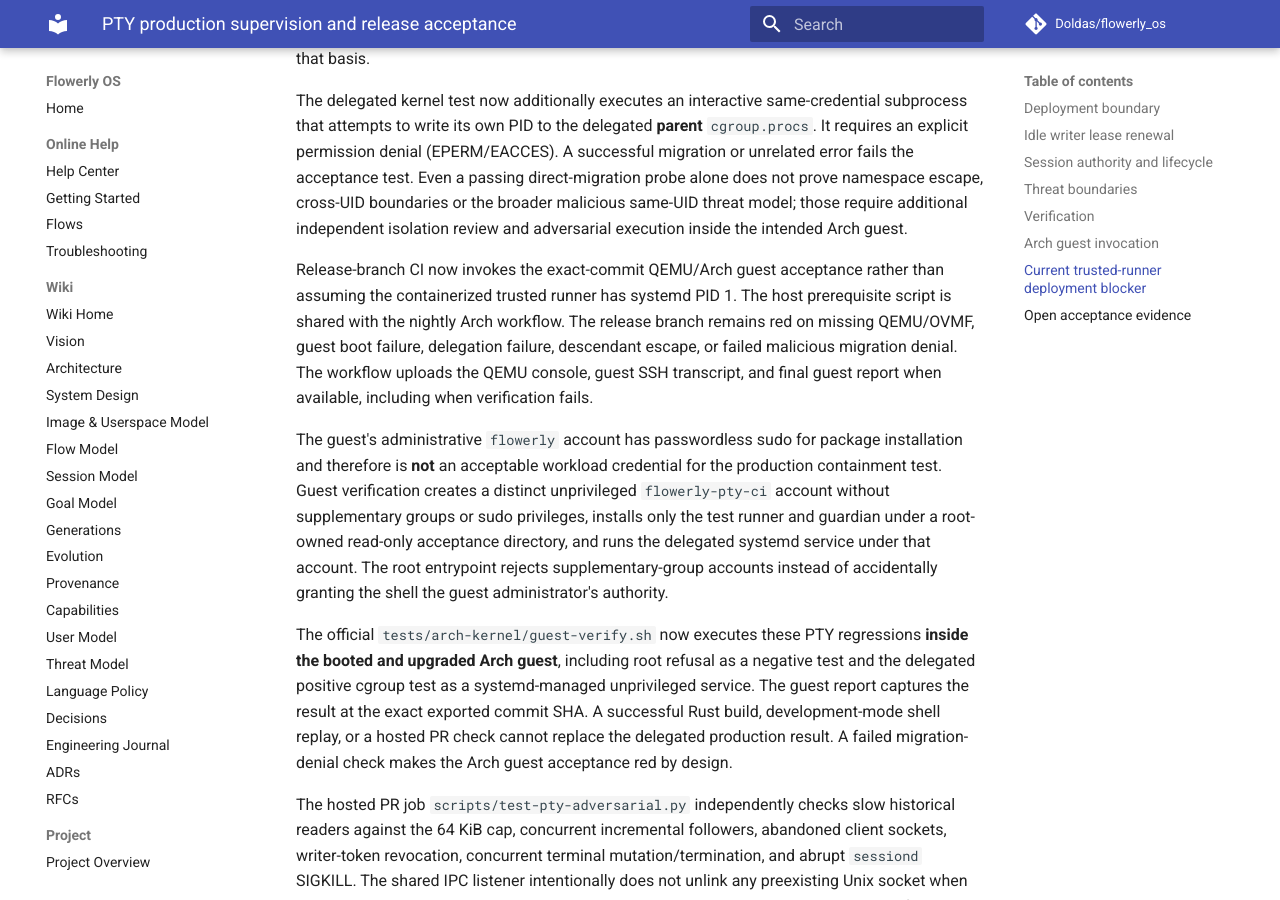
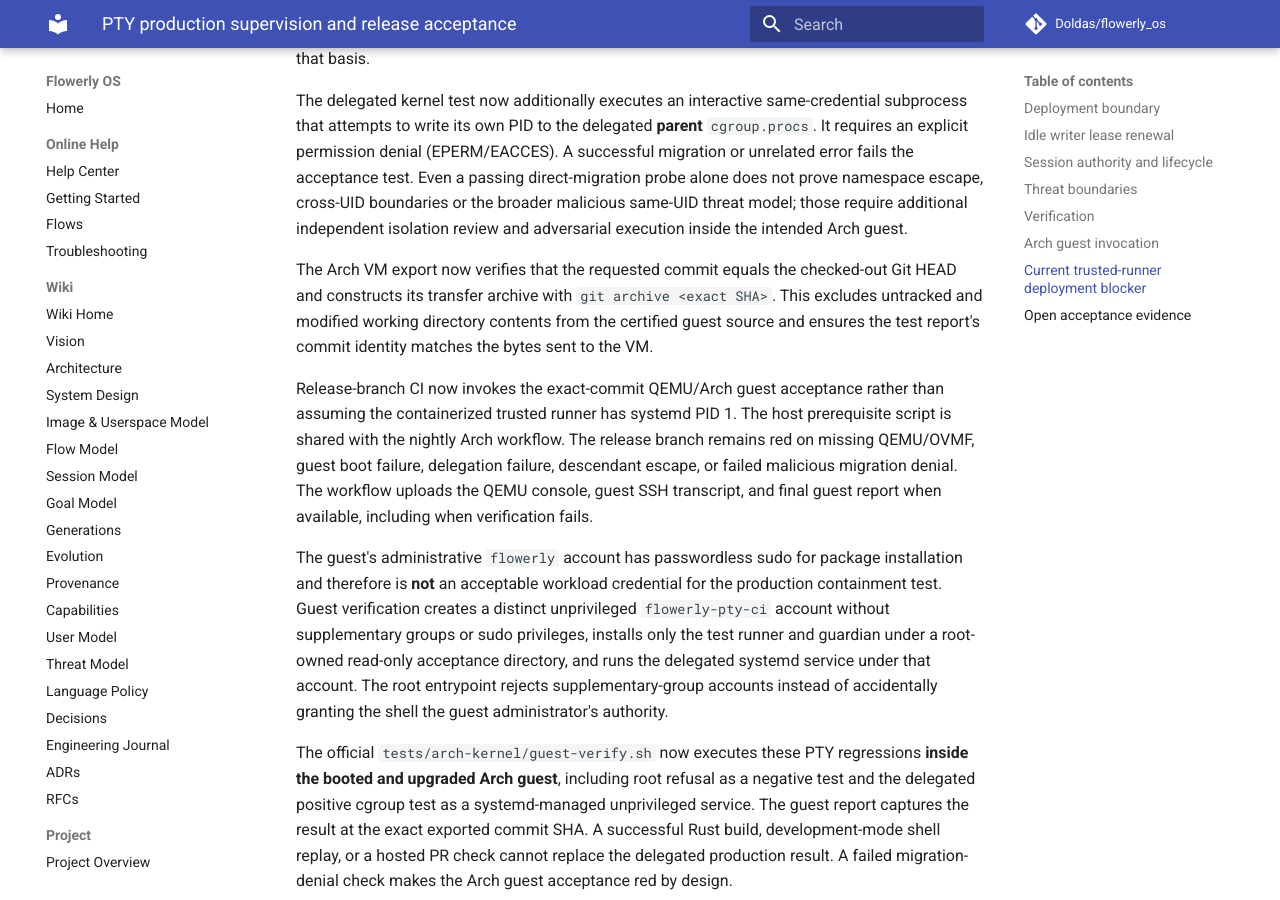
Before and after one commit to Doldas/flowerly_os, an MkDocs documentation site: the page built from docs/pty-production-supervision.md, in a window 1280 px wide and 900 px high, scrolled down 3605 px. Built offline with MkDocs 1.6.1 and Material for MkDocs 9.7.7, drawn with Linux system fonts in a browser that asks for light colours; comment, search, counter and statistics services are not loaded.

Commit message:
security(arch): export only the verified Git SHA into release VM (#79 #72)

```diff
--- a/docs/pty-production-supervision.md
+++ b/docs/pty-production-supervision.md
@@ -178,6 +178,12 @@
 same-UID threat model; those require additional independent isolation
 review and adversarial execution inside the intended Arch guest.
 
+The Arch VM export now verifies that the requested commit equals the
+checked-out Git HEAD and constructs its transfer archive with
+`git archive <exact SHA>`. This excludes untracked and modified working
+directory contents from the certified guest source and ensures the test
+report's commit identity matches the bytes sent to the VM.
+
 Release-branch CI now invokes the exact-commit QEMU/Arch guest acceptance
 rather than assuming the containerized trusted runner has systemd PID 1.
 The host prerequisite script is shared with the nightly Arch workflow.
```
Also changed, not shown: 1 other file.
